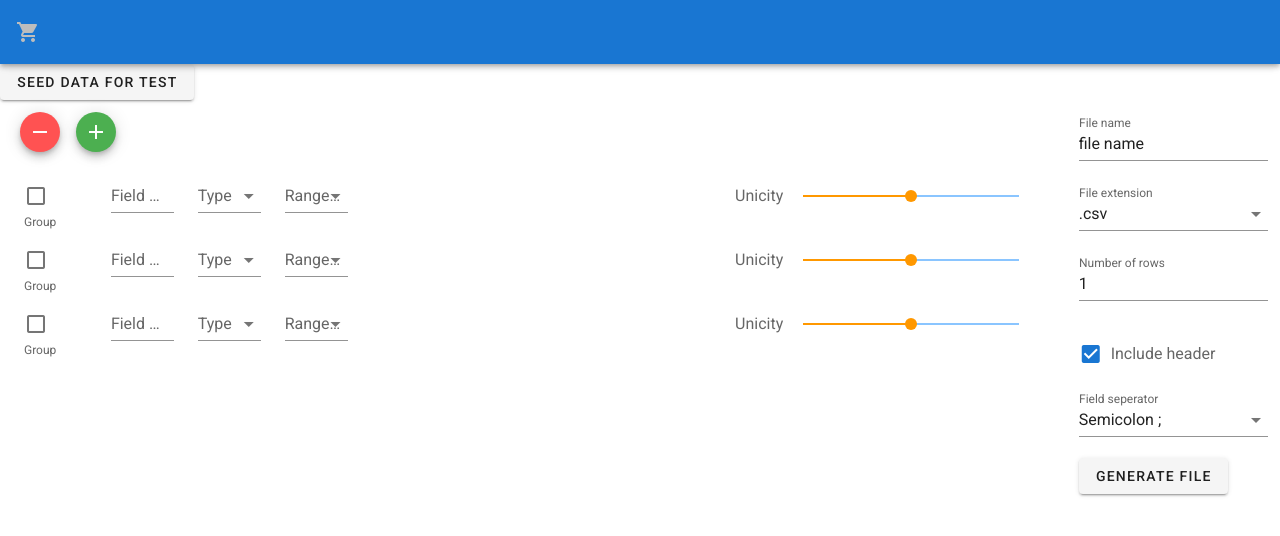
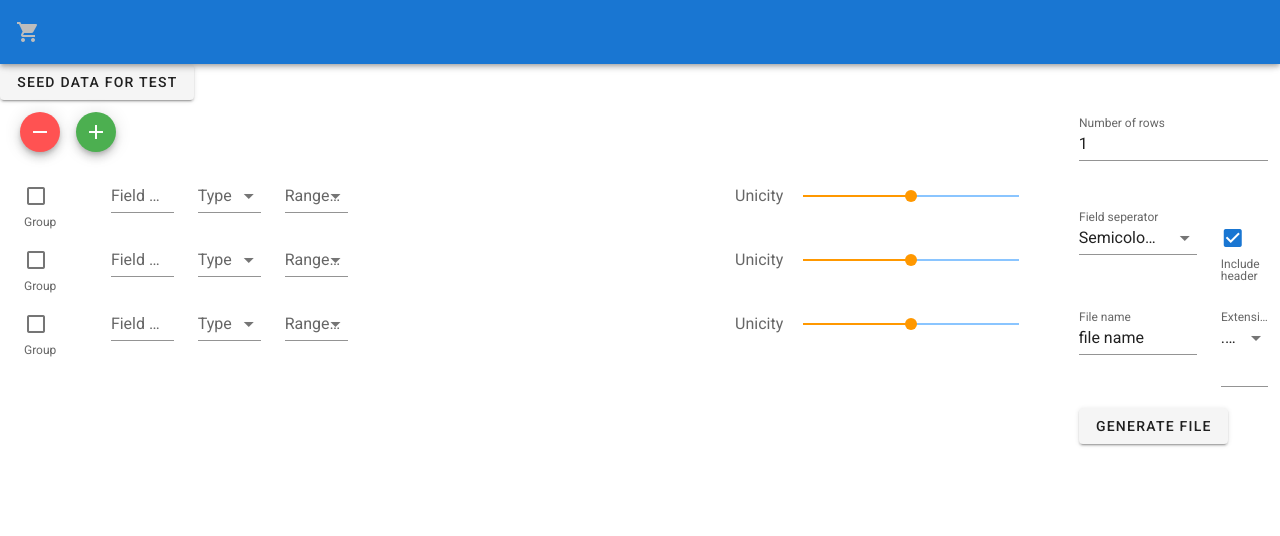
Before and after one commit to Meyerka/data-mocker, a Vue app: page / in a window 1280 px wide. Shown: the top 536 px of the page. Built offline with nearby package versions, Linux system fonts and the light colour scheme.

Commit message:
Refactored settings component layout

```diff
--- a/src/components/FieldRow.vue
+++ b/src/components/FieldRow.vue
@@ -1,7 +1,7 @@
 <template>
   <v-row>
     <v-col cols="1" v-for="checkbox in checkboxes" :key="checkbox">
-      <v-checkbox v-model="isGrouped" persistent-hint="true" hint="Group" />
+      <v-checkbox v-model="isGrouped" persistent-hint hint="Group" />
     </v-col>
     <v-col cols="1">
       <v-text-field label="Field name" v-model="field.name"></v-text-field>
--- a/src/components/FileCreator.vue
+++ b/src/components/FileCreator.vue
@@ -21,20 +21,28 @@
         </v-container>
       </v-col>
       <v-col cols="2">
-        <div>
-          <v-text-field label="File name" v-model="fileName" @keyup="validateFileName"></v-text-field>
-          <v-select :items="fileExtensionSelect" v-model="fileExtension" label="File extension"></v-select>
-        </div>
-        <div>
-          <v-text-field label="Number of rows" type="number" v-model="rowNumber"></v-text-field>
-        </div>
+        <v-row>
+          <v-col>
+            <v-text-field label="Number of rows" type="number" v-model="rowNumber"></v-text-field>
+          </v-col>
+        </v-row>
+        <v-row>
+          <v-col cols="8">
+            <v-select :items="fieldSelect" v-model="fieldSeparator" label="Field seperator"></v-select>
+          </v-col>
+          <v-col>
+            <v-checkbox v-model="isHeaderIncluded" persistent-hint hint="Include header" />
+          </v-col>
+        </v-row>
+        <v-row>
+          <v-col cols="8">
+            <v-text-field label="File name" v-model="fileName" @keyup="validateFileName"></v-text-field>
+          </v-col>
+          <v-col cols="4">
+            <v-select :items="fileExtensionSelect" v-model="fileExtension" label="Extension"></v-select>
+          </v-col>
+        </v-row>
 
-        <div>
-          <v-checkbox v-model="isHeaderIncluded" label="Include header" />
-        </div>
-        <div>
-          <v-select :items="fieldSelect" v-model="fieldSeparator" label="Field seperator"></v-select>
-        </div>
         <v-btn @click="downloadCsv()" primary>Generate file</v-btn>
       </v-col>
     </v-row>
```
